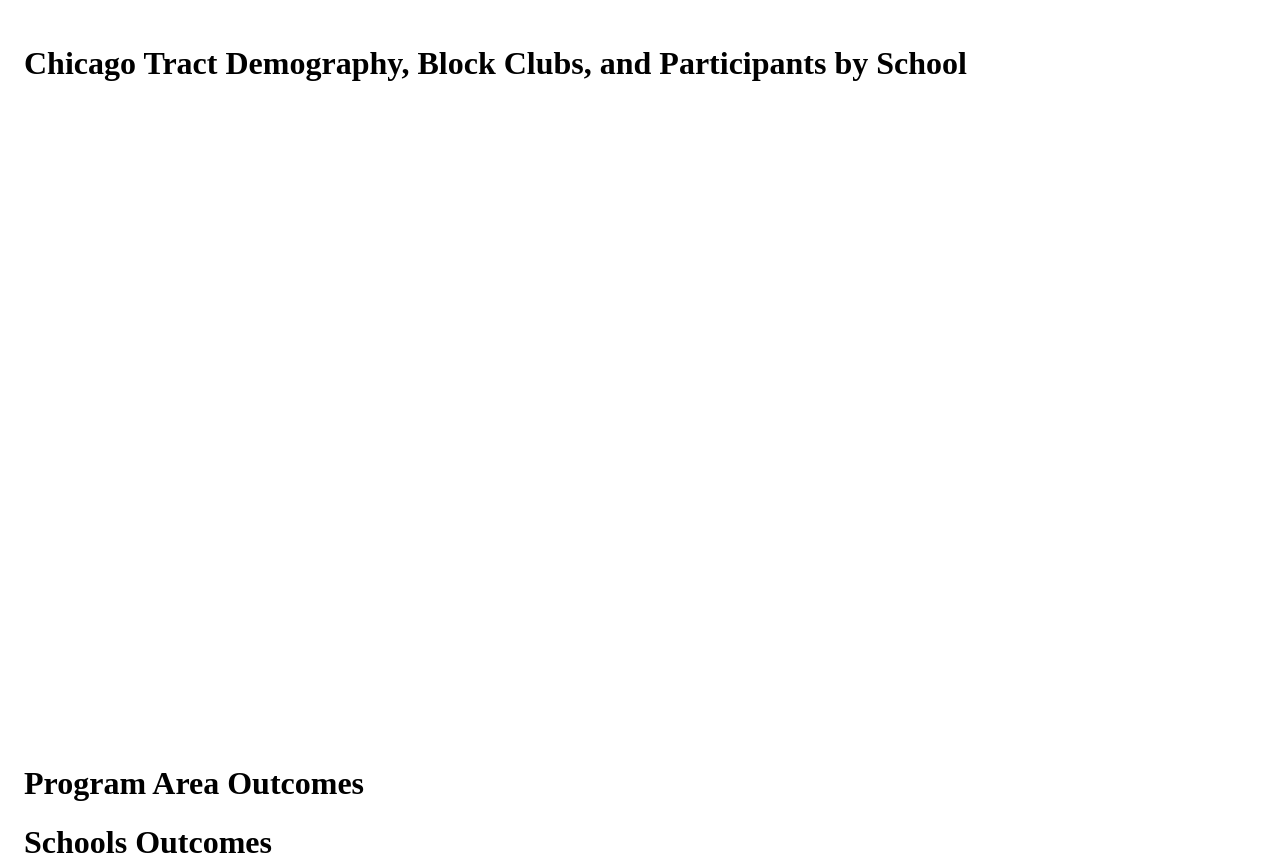
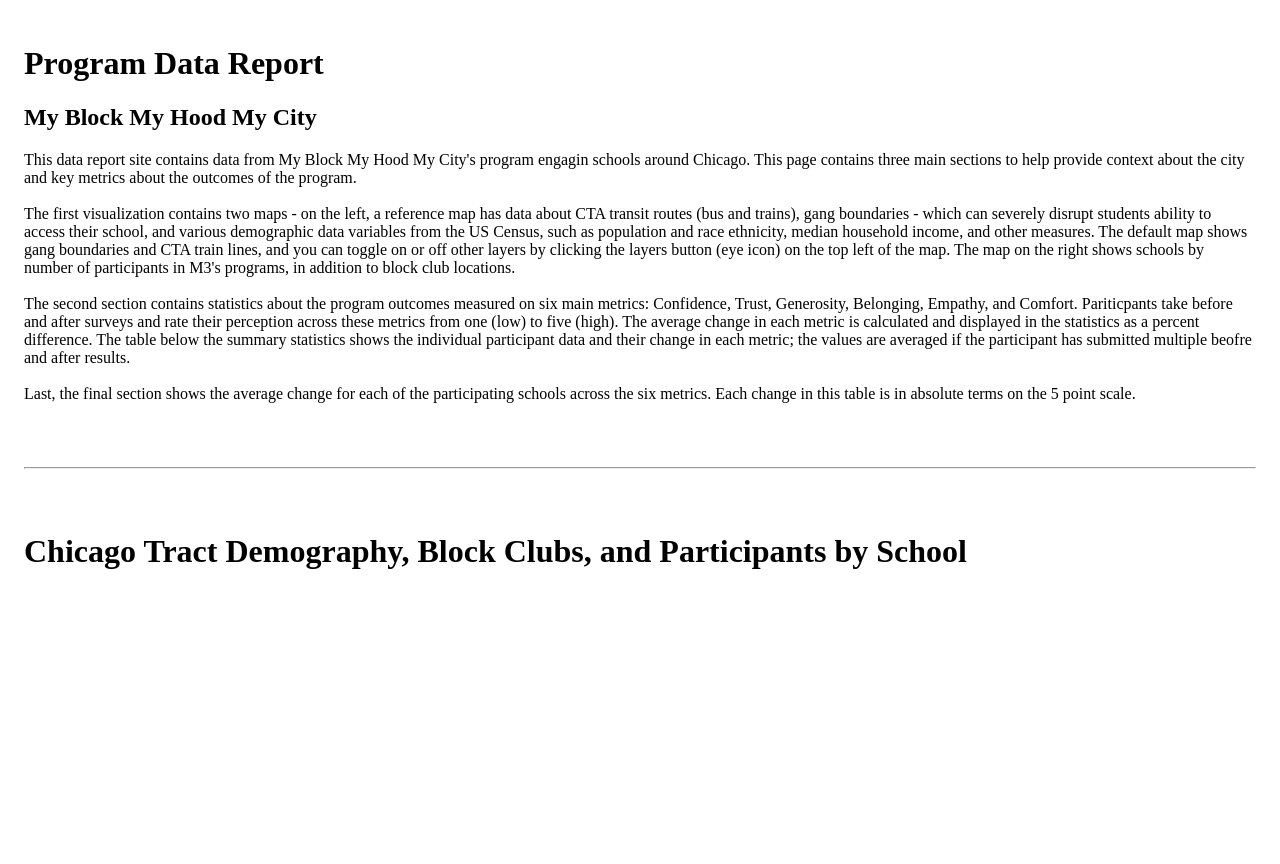
Before and after one commit to open-spatial-lab/m3-chicago, a plain HTML site: page docs/index.html in a window 1280 px wide. Shown: the top 864 px of the page. Drawn offline with Linux system fonts and the light colour scheme.

Commit message:
Update index.html

```diff
--- a/docs/index.html
+++ b/docs/index.html
@@ -2,19 +2,56 @@
 <!DOCTYPE html>
 <html>
   <head>
-    <title>Program Data Report :: My Block My Hood My City </title>
-    <script src="https://unpkg.com/@open-spatial-lab/full-bundle" type="module" async=""></script>
+    <title>Program Data Report :: My Block My Hood My City</title>
+    <script
+      src="https://unpkg.com/@open-spatial-lab/full-bundle"
+      type="module"
+      async=""
+    ></script>
   </head>
   <body>
-    <div style="padding:1rem;">
-
+    <div style="padding: 1rem">
       <main>
         <sp-theme>
+          <h1>Program Data Report</h1>
+          <h2>My Block My Hood My City</h2>
+          <p>
+            This data report site contains data from My Block My Hood My City's
+            program engagin schools around Chicago. This page contains three
+            main sections to help provide context about the city and key metrics
+            about the outcomes of the program. <br /><br />
+            The first visualization contains two maps - on the left, a reference
+            map has data about CTA transit routes (bus and trains), gang
+            boundaries - which can severely disrupt students ability to access
+            their school, and various demographic data variables from the US
+            Census, such as population and race ethnicity, median household
+            income, and other measures. The default map shows gang boundaries
+            and CTA train lines, and you can toggle on or off other layers by
+            clicking the layers button (eye icon) on the top left of the map.
+            The map on the right shows schools by number of participants in M3's
+            programs, in addition to block club locations.
+            <br /><br />
+            The second section contains statistics about the program outcomes
+            measured on six main metrics: Confidence, Trust, Generosity,
+            Belonging, Empathy, and Comfort. Pariticpants take before and after
+            surveys and rate their perception across these metrics from one
+            (low) to five (high). The average change in each metric is
+            calculated and displayed in the statistics as a percent difference.
+            The table below the summary statistics shows the individual
+            participant data and their change in each metric; the values are
+            averaged if the participant has submitted multiple beofre and after
+            results.
+            <br /><br />
+            Last, the final section shows the average change for each of the
+            participating schools across the six metrics. Each change in this
+            table is in absolute terms on the 5 point scale.
+          </p>
+          <hr style="margin: 4rem 0" />
           <h1>
             Chicago Tract Demography, Block Clubs, and Participants by School
           </h1>
-          <div style="height:80vh; width:100%">
-            <div style="width:49.8%;height:100%;display:inline-block">
+          <div style="height: 80vh; width: 100%">
+            <div style="width: 49.8%; height: 100%; display: inline-block">
               <osl-glmap
                 mapStyle="https://basemaps.cartocdn.com/gl/voyager-gl-style/style.json"
                 legendPosition="top-left"
@@ -224,7 +261,7 @@
               </osl-glmap>
             </div>
 
-            <div style="width:49.8%;height:100%;display:inline-block">
+            <div style="width: 49.8%; height: 100%; display: inline-block">
               <osl-glmap
                 mapStyle="https://basemaps.cartocdn.com/gl/voyager-gl-style/style.json"
                 legendPosition="top-left"
@@ -286,7 +323,8 @@
               </osl-glmap>
             </div>
           </div>
-          <div style="width:100%;">
+          <hr style="margin: 4rem 0" />
+          <div style="width: 100%">
             <h1>Program Area Outcomes</h1>
             <osl-flex-box breakpoint="lg">
               <osl-stat
@@ -336,7 +374,8 @@
             ></osl-data-table>
           </div>
 
-          <div style="width:100%;">
+          <hr style="margin: 4rem 0" />
+          <div style="width: 100%">
             <h1>Schools Outcomes</h1>
             <osl-data-table
               title="School Outcomes"
@@ -347,7 +386,6 @@
           </div>
         </sp-theme>
       </main>
-
     </div>
   </body>
 </html>
```
